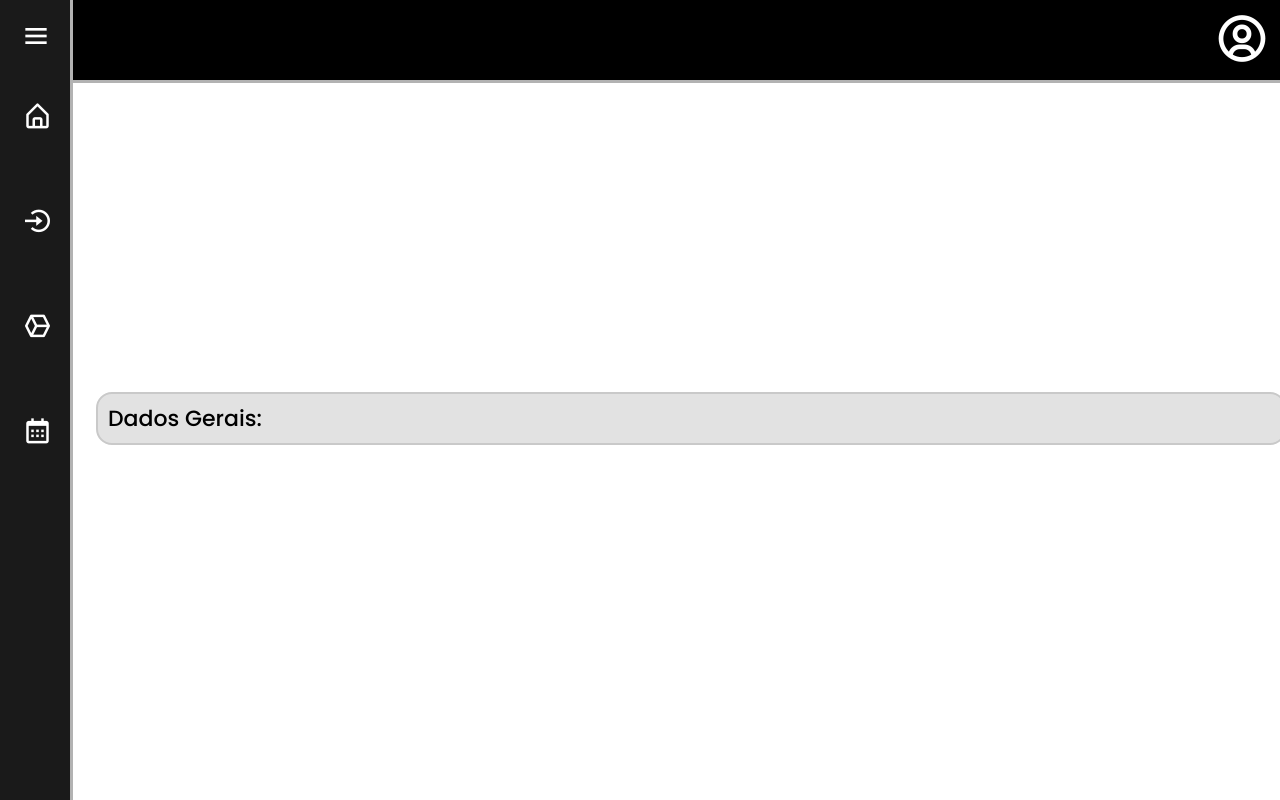
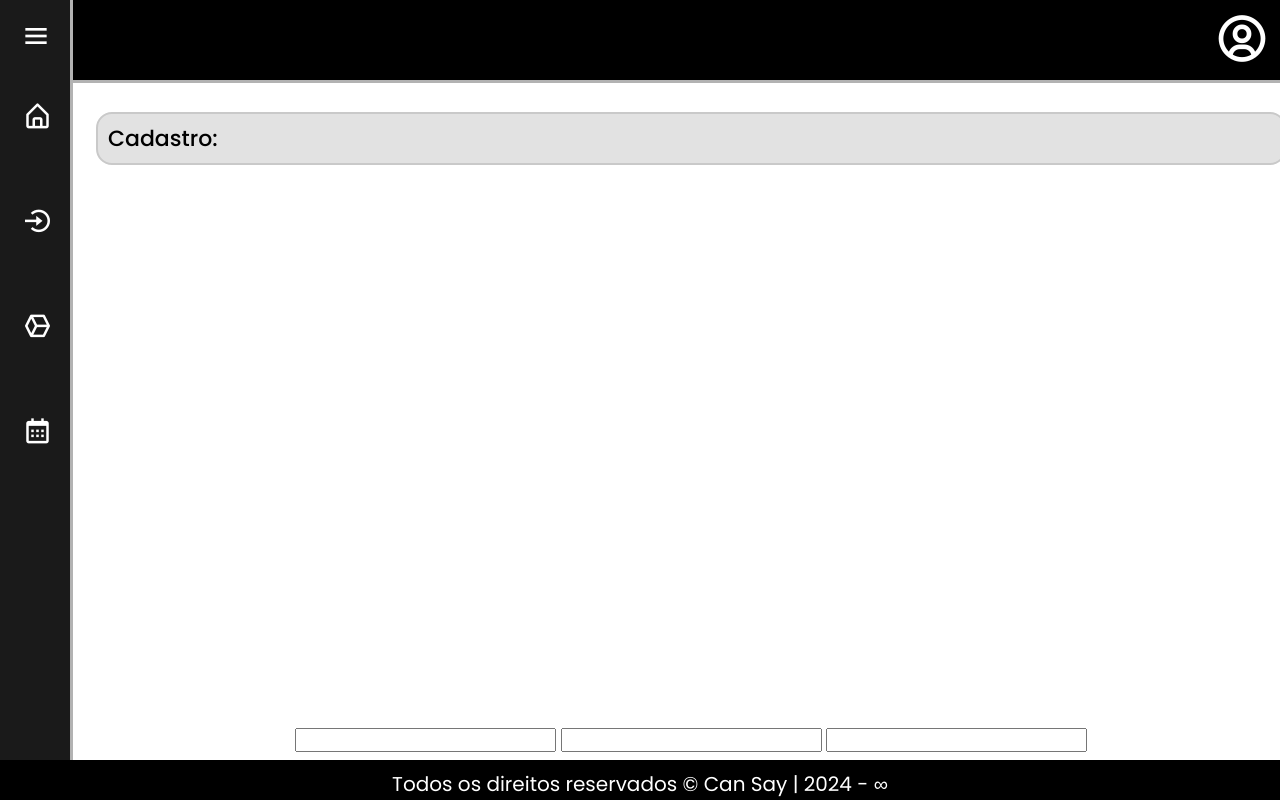
Before and after one commit to RenazCallegari/projeto_integrador, a PHP site: page /cadastro.html in a window 1280 px wide. Run offline with PHP 8.4, Linux system fonts and the light colour scheme.

Commit message:
Footer adicionada nas paginas + implementação da função de vizualição de senha na pagina de login + inicio da estruturação da pagina de cadastro de produtos

```diff
--- a/cadastro.html
+++ b/cadastro.html
@@ -31,7 +31,7 @@
                 </a>
             </li>
             <li class="item-menu">
-                <a href="#">
+                <a href="cadastro.html">
                     <span class="icon"><i class='bx bx-log-in-circle'></i></span>
                     <span class="txt-link">Cadastro</span>
                 </a>
@@ -45,7 +45,7 @@
             <li class="item-menu">
                 <a href="#">
                     <span class="icon"><i class='bx bx-calendar'></i></span>
-                    <span class="txt-link">Calendario</span>
+                    <span class="txt-link">Vencimentos</span>
                 </a>
             </li>
         </ul>
@@ -62,16 +62,30 @@
     </header>
 
 
+    <div class="container-form-cadastro">
 
-    <div class="container-controle-prod">
+        <div class="label-cadastro">
+            <p>Cadastro:</p>
+        </div>
 
-        <div class="container-label-dados">
-            <h3>Dados Gerais:</h3>
-        </div>
+        <form action="">
+            <label for=""></label>
+            <input type="text">
+            <label for=""></label>
+            <input type="text">
+            <label for=""></label>
+            <input type="text">
+        </form>
 
     </div>
 
 
+
+    <footer>
+        <div class="container-footer">
+            <a>Todos os direitos reservados &copy; Can Say | 2024 - &infin;</a>
+        </div>
+    </footer>
 
 
 
--- a/index.html
+++ b/index.html
@@ -8,6 +8,7 @@
     <link href='https://unpkg.com/boxicons@2.1.4/css/boxicons.min.css' rel='stylesheet'>
 </head>
 <body>
+
 
     <div class="container-inicio">
         <div class="container-simbolo">
@@ -22,7 +23,8 @@
                     <div class="box-user-ico">
                         <i class='bx bx-user' id="user-icon"></i>
                     </div>
-                <input type="text" name="senha" id="senha" placeholder="Senha..." required>
+                <input type="password" name="senha" id="senha" placeholder="Senha..." required>
+                <label for="senha"> <i class='bx bx-show'id="MostrarSenha" onclick="MostrarSenha()"></i></label>
                     <div class="box-lock-ico">
                         <i class='bx bx-lock-alt'></i>
                     </div>
@@ -31,6 +33,7 @@
             <div class="div-line"></div>
             <h4 class="prod-by">Uma produção Can Say</h4>
         </div>
+
     </div>
 
     <audio id="som" src="som.mp3" preload="auto"></audio>
--- a/script.js
+++ b/script.js
@@ -74,3 +74,24 @@ var menuSide = document.querySelector('.sidebar')
 btnExp.addEventListener('click', function(){
     menuSide.classList.toggle('expandir')
 })
+
+
+
+
+
+// ========================FUNÇÃO PARA MOSTRAR A SENHA==================
+
+function MostrarSenha(){
+    var passwordInput = document.getElementById("senha");
+    var showPasswordButton = document.getElementById("MostrarSenha");
+
+
+        if (passwordInput.type === "password") {
+            passwordInput.setAttribute('type','text');
+            showPasswordButton.classList.replace('bx-show','bx-hide');
+        } else {
+            passwordInput.setAttribute('type','password');
+            showPasswordButton.classList.replace('bx-hide','bx-show');
+        }
+;
+}
--- a/style.css
+++ b/style.css
@@ -67,7 +67,7 @@ h4 {
     margin-top: 23px;
 }
 
-form {
+.container-login form {
     background-color: aqa;
     width: 26rem;
     height: 13rem;
@@ -78,7 +78,7 @@ form {
     flex-wrap: wrap;
 }
 
-input {
+.container-login input {
     border-radius: 7px;
     border: solid #5a5a5a 1px;
     padding: 0.6rem;
@@ -412,11 +509,33 @@ ul li.item-menu a .icon > i {
     margin-left: 10px;
 }
 
-.teste {
-    height: 10000px;
-    width: 100px;
-    background-color: aqua;
+.container-footer {
+    z-index: 6;
+    position: fixed;
+    background-color: #000;
+    top: 95vh;
+    left: 0;
+    width: 100vw;
+    height: 3rem;
+    display: flex;
+    align-items: center;
+    justify-content: center;
 }
+
+.container-footer a {
+    color: #fff;
+    font-size: 20px;
+    transition: .2s ease;
+}
+
+/* .container-footer a:hover {
+    text-decoration: underline;
+    cursor: pointer;
+    box-shadow: inset 0 0 5px #fff;
+    border-radius: 10px;
+    padding: 5px 10px;
+} */
+
 
 /* ========================================= ESTRUTURAÇÃO E ESTILIZAÇÃO DA PAGINA HOME ==================================== */
 
@@ -568,3 +687,29 @@ table, th, td {
 
 
 /* ESTILIZAÇÃO DA PAGINA DE CADASTRO */
+
+.container-form-cadastro {
+    position: absolute;
+    top: 7rem;
+    left: 6rem;
+    width: 93vw;
+    height: 80vh;
+    display: flex;
+    align-items: center;
+    justify-content: space-between;
+    flex-direction: column;
+    flex-wrap: wrap;
+}
+
+.label-cadastro {
+    background-color: #c0c0c075;
+    border:solid 2px #c9c9c9;
+    width: 100%;
+    padding: 8px 10px;
+    border-radius: 1rem;
+}
+
+.label-cadastro p {
+    font-size: 22px;
+    font-weight: 500;
+}
```
Also changed, not shown: other parts of style.css (+110 -13 lines), estoque.html (+7 -2 lines), home.html (+6 -1 lines).
